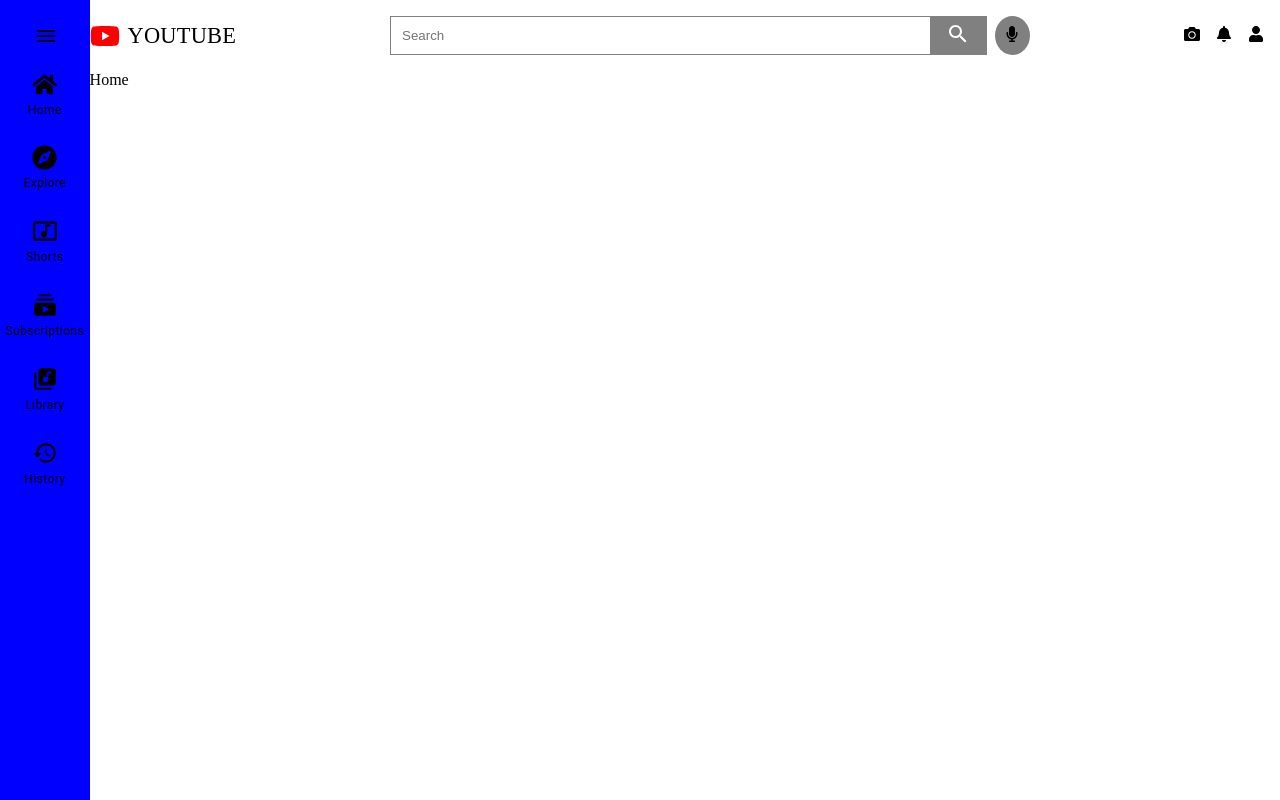
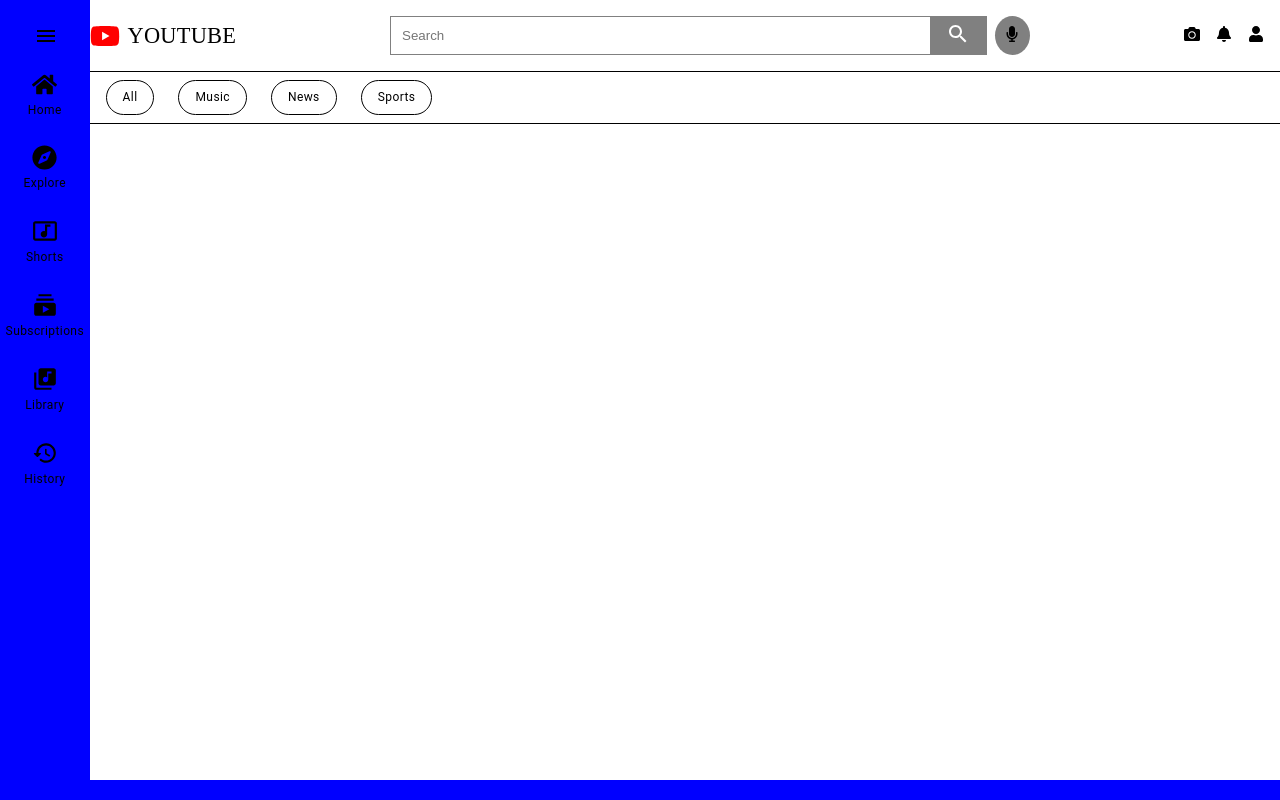
Before and after one commit to steveghana/YoutubeClone, a React (Create React App) app in the folder Client/: page / in a window 1280 px wide. Built offline with nearby package versions, Linux system fonts and the light colour scheme.

Commit message:
added context, initial logic for slider bar and toggle false on sidebar when clicked on other parts of the screen

```diff
--- a/Client/src/App.tsx
+++ b/Client/src/App.tsx
@@ -9,10 +9,12 @@ import {
   Library,
   History,
 } from "./Pages/exports";
+import { StateContextProvider } from "./Context/context";
 
 function App() {
   //Routes
   return (
+    <StateContextProvider>
       <div className="App">
         <BrowserRouter>
           <Layout>
@@ -27,6 +29,7 @@ function App() {
           </Layout>
         </BrowserRouter>
       </div>
+    </StateContextProvider>
   );
 }
 
--- /dev/null
+++ b/Client/src/Context/context.tsx
@@ -0,0 +1,29 @@
+import { createContext, useContext, useState } from "react";
+
+interface StateProps {
+  toggleSidebar: boolean;
+  settoggleSidebar: React.Dispatch<React.SetStateAction<boolean>>;
+  expandSideBar: () => void;
+}
+export const StateProvider = createContext<StateProps | undefined>(undefined);
+
+export const StateContextProvider = ({ children }: any) => {
+  const [toggleSidebar, settoggleSidebar] = useState(false);
+  const expandSideBar = () => settoggleSidebar((prev) => !prev);
+
+  return (
+    <StateProvider.Provider
+      value={{ toggleSidebar, settoggleSidebar, expandSideBar }}
+    >
+      {children}
+    </StateProvider.Provider>
+  );
+};
+
+export const useStateContext = () => {
+  let ctx = useContext(StateProvider);
+  if (ctx === undefined) {
+    throw Error("No context available");
+  }
+  return ctx;
+};
--- a/Client/src/Pages/Home.tsx
+++ b/Client/src/Pages/Home.tsx
@@ -1,7 +1,12 @@
 import React from "react";
+import SliderBar from "../components/SliderBar";
 
 const Home = () => {
-  return <div>Home</div>;
+  return (
+    <div>
+      <SliderBar />
+    </div>
+  );
 };
 
 export default Home;
--- a/Client/src/components/Layout.tsx
+++ b/Client/src/components/Layout.tsx
@@ -2,6 +2,7 @@ import React from "react";
 import { Container, Grid, makeStyles } from "@material-ui/core";
 import Sidebar from "./Sidebar";
 import Appbar from "./Appbar";
+import { StateContextProvider, useStateContext } from "../Context/context";
 const LayoutStyles = makeStyles((theme) => ({
   container: {
     display: "flex",
@@ -10,12 +11,26 @@ const LayoutStyles = makeStyles((theme) => ({
 }));
 const Layout = ({ children }: any) => {
   // const classes = LayoutStyles();
+  const { settoggleSidebar } = useStateContext();
   return (
     <div className="layout_container">
       <Sidebar />
-      <Grid item className="layout_main">
+      <Grid
+        item
+        onClick={() => settoggleSidebar(false)}
+        className="layout_main"
+      >
         <Appbar />
         <div>{children}</div>
+        <footer
+          style={{
+            width: "100%",
+            height: "20px",
+            background: "blue",
+            marginTop: "auto",
+          }}
+          className="footer_container"
+        ></footer>
       </Grid>
     </div>
   );
--- a/Client/src/components/Sidebar.tsx
+++ b/Client/src/components/Sidebar.tsx
@@ -1,5 +1,5 @@
 import { Grid, makeStyles, Typography } from "@material-ui/core";
-import React, { useCallback, useRef, useState } from "react";
+import React, { useCallback, useEffect, useContext } from "react";
 import { Link } from "react-router-dom";
 import {
   Menu,
@@ -10,6 +10,7 @@ import {
 } from "@material-ui/icons";
 import { FaHome, FaCompass } from "react-icons/fa";
 import Logo from "./Logo";
+import { StateContextProvider, useStateContext } from "../Context/context";
 const sidebarData = [
   { text: "Home", icon: <FaHome size={25} /> },
   { text: "Explore", icon: <FaCompass size={25} />, path: "/explore" },
@@ -36,38 +37,17 @@ const sidebarData = [
 ];
 
 const Sidebar = () => {
-  // let toggleSidebar = useRef(false);
-  const [toggleSidebar, settoggleSidebar] = useState(false);
-
-  // const toggleRef = React.useRef(null);
-  const expandSideBar = () => settoggleSidebar((prev) => !prev);
-
-  // const expandSideBar = useCallback(() => {
-  //   toggleSidebar.current = !toggleSidebar.current;
-  //   //@ts-ignore
-  //   let toggleSidebarClass = toggleRef?.current?.classList;
-  //   //@ts-ignore
-  //   let toggleSidebarItemClass = toggleRef?.current?.querySelectorAll(
-  //     ".sidebar_container_item"
-  //   );
-  //   let toggleSidebarLogo = document.querySelector(
-  //     ".sidebar_logo"
-  //   ) as HTMLDivElement;
-
-  //   if (toggleSidebar.current) {
-  //     toggleSidebarClass.add("toggle");
-  //     toggleSidebarLogo.classList.remove("sidebar_nonVisible");
-  //     toggleSidebarItemClass.forEach((item: HTMLDivElement, idx: string) => {
-  //       item.classList.add("itemRow");
-  //     });
-  //   } else {
-  //     toggleSidebarClass.remove("toggle");
-  //     toggleSidebarLogo.classList.add("sidebar_nonVisible");
-  //     toggleSidebarItemClass.forEach((item: HTMLDivElement, idx: string) => {
-  //       item.classList.remove("itemRow");
-  //     });
-  //   }
-  // }, [toggleSidebar]);
+  const { toggleSidebar, settoggleSidebar, expandSideBar } = useStateContext();
+  useEffect(() => {
+    window.addEventListener("click", () => {
+      if (toggleSidebar) {
+        settoggleSidebar(false);
+      }
+    });
+    return () => {
+      settoggleSidebar(false);
+    };
+  }, []);
   return (
     <Grid
       /* ref={toggleRef} */ style={{
--- a/Client/src/components/SliderBar.tsx
+++ b/Client/src/components/SliderBar.tsx
@@ -1,12 +1,13 @@
+import { Typography } from "@material-ui/core";
 import React from "react";
 import Swiper from "swiper";
 const SliderBar = () => {
   return (
     <div className="sliderBar_container">
-      {Array(13).map((item, i) => (
-        <div className="sliderBar_items" key={i}>
-          Music{" "}
-        </div>
+      {["All", "Music", "News", "Sports"].map((item, i) => (
+        <Typography variant="caption" className="sliderBar_items" key={i}>
+          {item}
+        </Typography>
       ))}
     </div>
   );
--- /dev/null
+++ b/Client/src/styles/PagesStyles/index.scss
@@ -0,0 +1 @@
+@import url("./_Home.scss");
--- a/Client/src/styles/_Layout.scss
+++ b/Client/src/styles/_Layout.scss
@@ -5,6 +5,10 @@
   }
   &_main {
     min-width: 93vw;
+    display: flex;
+    height: 100vh;
+    flex-direction: column;
+    justify-content: space-between;
     margin-bottom: auto;
   }
 }
--- a/Client/src/styles/_sliderbar.scss
+++ b/Client/src/styles/_sliderbar.scss
@@ -1,10 +1,14 @@
 .sliderBar {
   &_container {
-    padding: 1rem;
+    padding: 0.5rem 1rem;
+    display: flex;
+    gap: 1.5rem;
+    border-top: 1px solid black;
+    border-bottom: 1px solid black;
   }
   &_items {
     padding: 0.4rem 1rem;
-    border-radius: 20%;
+    border-radius: 100px;
     border: 1px solid black;
   }
 }
--- a/Client/src/styles/index.scss
+++ b/Client/src/styles/index.scss
@@ -3,3 +3,4 @@
 @import url("./_appbar.scss");
 @import url("./_Layout.scss");
 @import url("./_sliderbar.scss");
+@import url("./PagesStyles/index.scss");
```
Also changed, not shown: Client/src/styles/PagesStyles/_Home.scss (added). Lines whose indentation alone changed are shown as unchanged.
